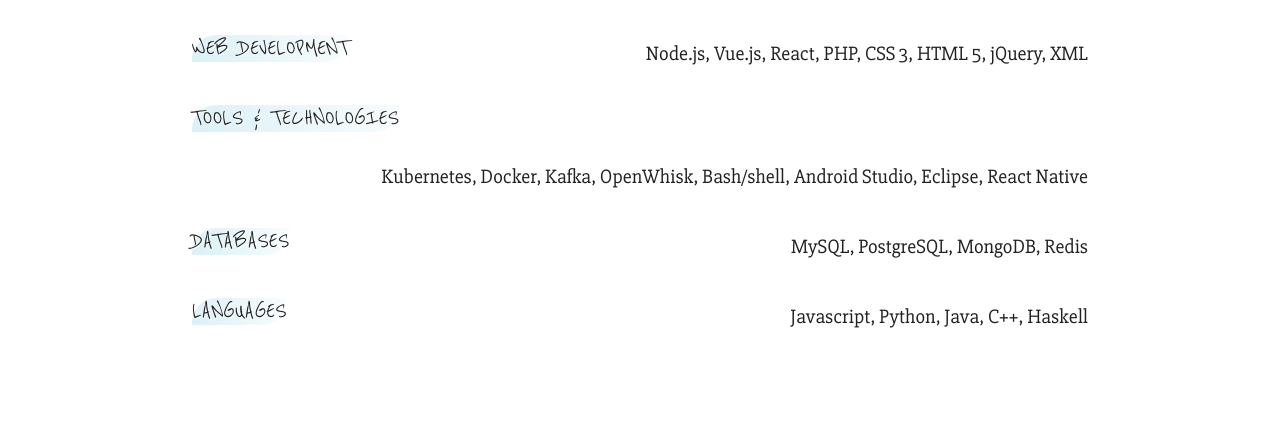
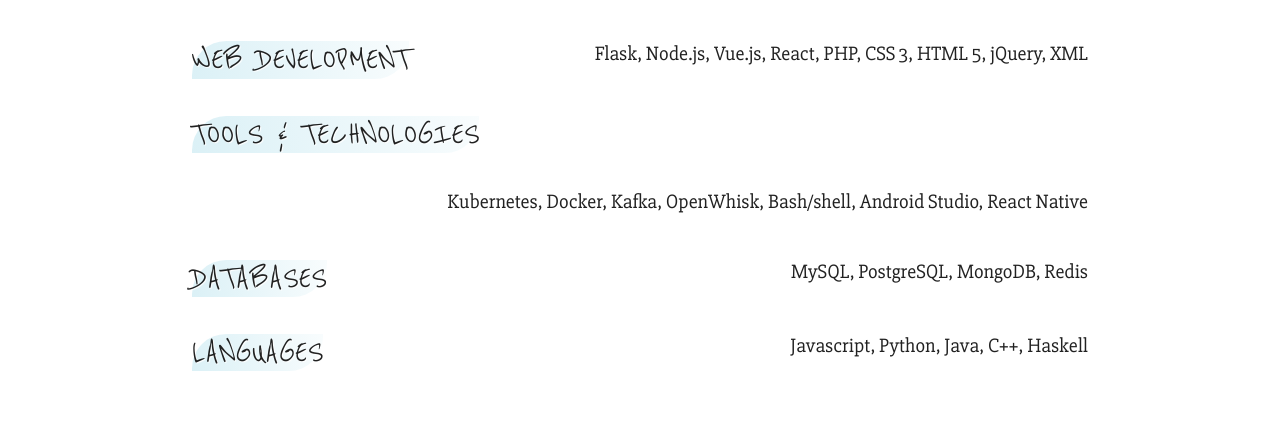
Before and after one commit to sophiajwchoi/sophiajwchoi.github.io, a plain HTML site: page templates/technical_skills.html in a window 1280 px wide. Shown: the part 161-582 px from the top of the page. Drawn offline with nearby package versions, Linux system fonts and the light colour scheme.

Commit message:
Edit intro

```diff
--- a/templates/technical_skills.html
+++ b/templates/technical_skills.html
@@ -47,22 +47,22 @@
 
         <div class="container">
             <div class="clear-both">
-                <h5 class="floatL blue-highlight">WEB DEVELOPMENT</h5>
-                <p class="floatR">Node.js, Vue.js, React, PHP, CSS 3, HTML 5, jQuery, XML</p>
+                <h4 class="floatL blue-highlight">WEB DEVELOPMENT</h4>
+                <p class="floatR">Flask, Node.js, Vue.js, React, PHP, CSS 3, HTML 5, jQuery, XML</p>
             </div>
 
             <div class="clear-both">
-                <h5 class="floatL blue-highlight">TOOLS & TECHNOLOGIES</h5>
-                <p class="floatR">Kubernetes, Docker, Kafka, OpenWhisk, Bash/shell, Android Studio, Eclipse, React
+                <h4 class="floatL blue-highlight">TOOLS & TECHNOLOGIES</h4>
+                <p class="floatR">Kubernetes, Docker, Kafka, OpenWhisk, Bash/shell, Android Studio, React
                     Native</p>
             </div>
 
             <div class="clear-both">
-                <h5 class="floatL blue-highlight">DATABASES</h5>
+                <h4 class="floatL blue-highlight">DATABASES</h4>
                 <p class="floatR">MySQL, PostgreSQL, MongoDB, Redis</p>
             </div>
             <div class="clear-both">
-                <h5 class="floatL blue-highlight">LANGUAGES</h5>
+                <h4 class="floatL blue-highlight">LANGUAGES</h4>
                 <p class="floatR">Javascript, Python, Java, C++, Haskell</p>
             </div>
 
```
Also changed, not shown: index.html (+7 -7 lines).
